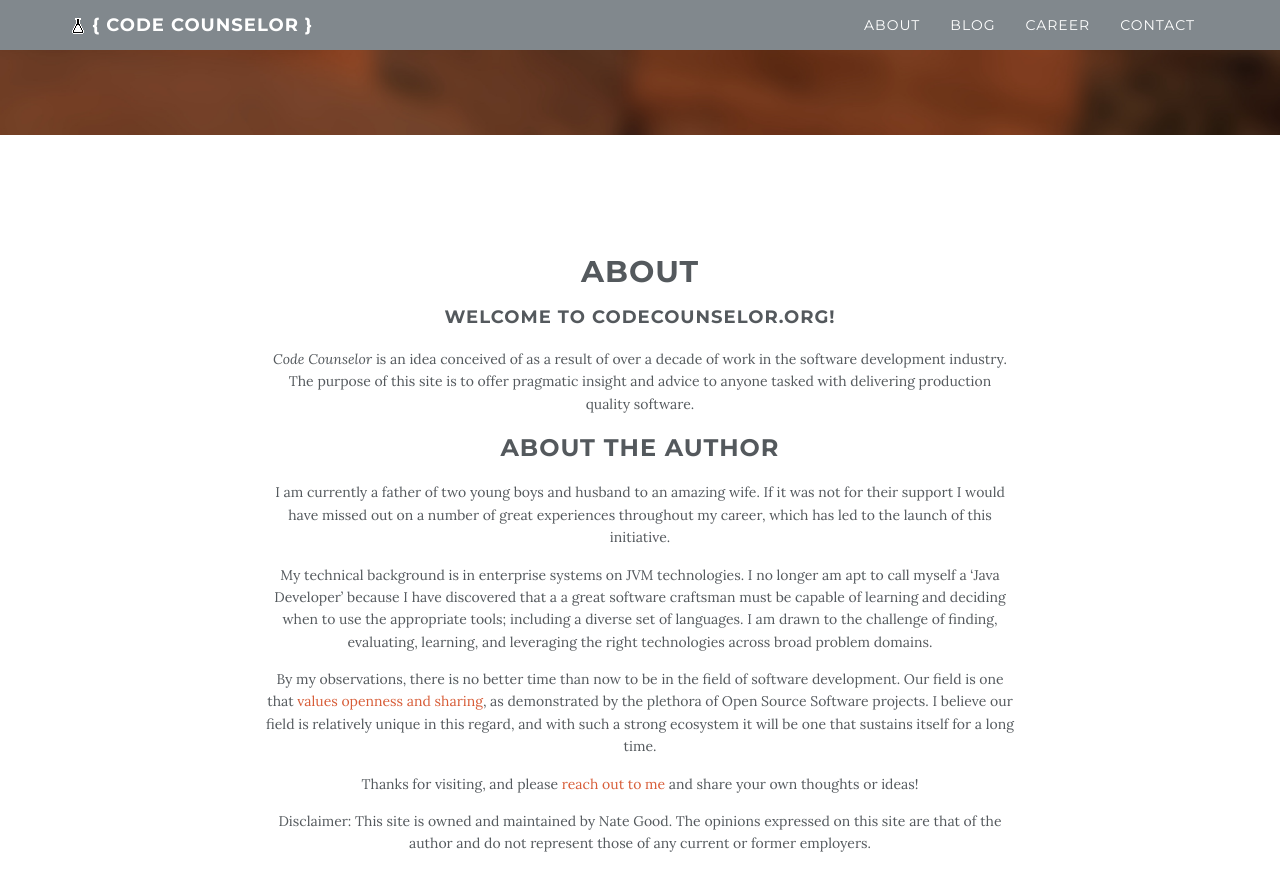
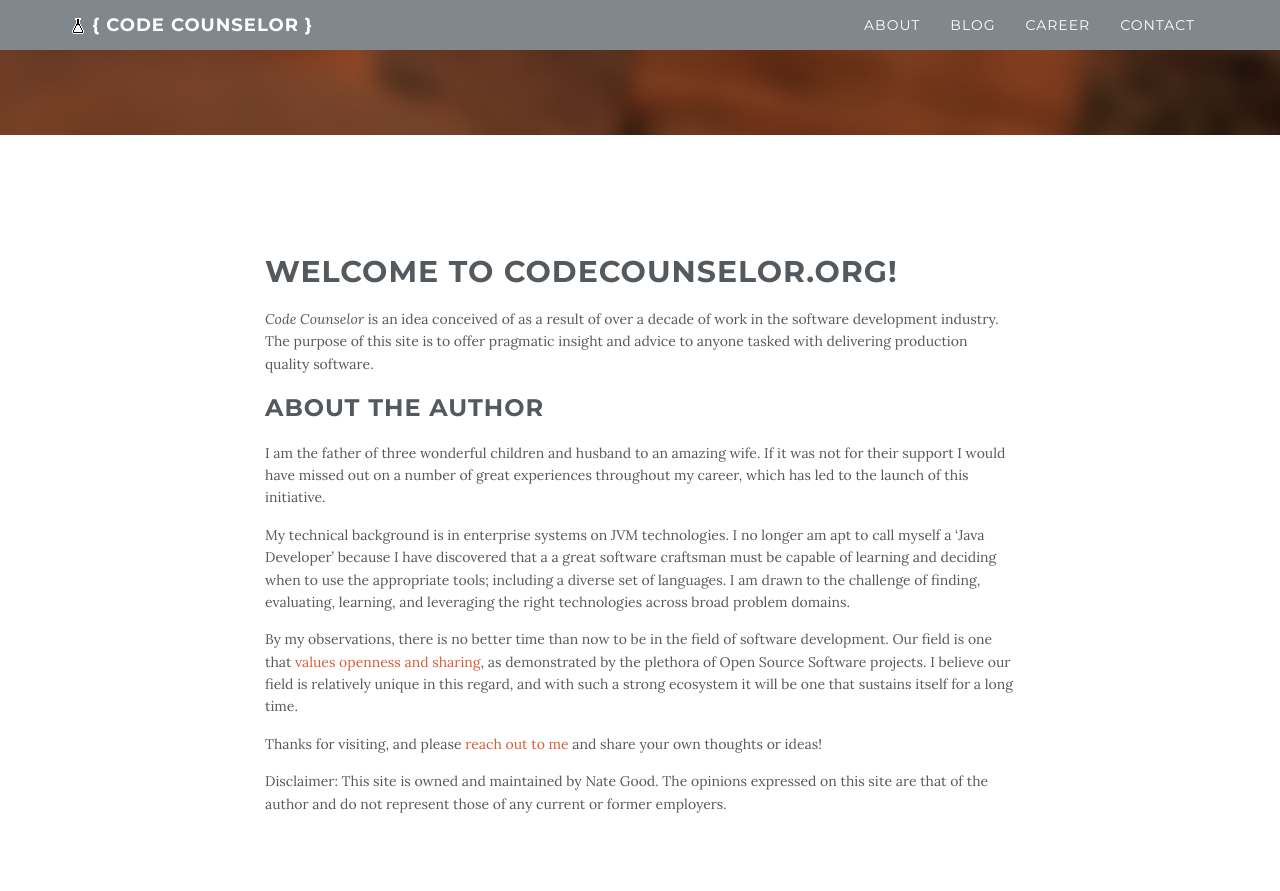
Before and after one commit to codecounselor/codecounselor.github.io, a Jekyll site: the page built from index.html, in a window 1280 px wide and 900 px high, scrolled down 765 px. Shown: the top 891 px of the window. Built offline with Jekyll 4.4.1, drawn with Linux system fonts in a browser that asks for light colours; comment, search, counter and statistics services are not loaded; some of the changed text lies outside the part shown.

Commit message:
Tweaked styles, updated about page

```diff
--- a/_includes/about.html
+++ b/_includes/about.html
@@ -1,8 +1,8 @@
 <!-- About Section -->
-<section id="{{ page.title }}" class="container content-section text-center">
+<section id="{{ page.title }}" class="container content-section post">
   <div class="row">
       <div class="col-lg-8 col-lg-offset-2">
         {{ page.content | markdownify }}
-  </div>
+      </div>
   </div>
 </section>
--- a/_includes/latest-post.html
+++ b/_includes/latest-post.html
@@ -5,15 +5,25 @@
 
         {{ page.content | markdownify }}
 
-        {% assign post = site.posts.first %}
-        <h4> <strong> {{ post.date | date_to_string }} </strong>
-          <small class="category">. {{ post.category }} .</small>
-          <strong> <a href="{{ post.url }}">{{ post.title }} </a> </strong>
-          <small> <a href="{{ post.url }}#disqus_thread">Comments</a></small>
+        <!-- {% assign post = site.posts.first %} -->
+        {% for post in site.posts limit:2 %}
+        <h4>
+          <div>
+            <strong> <a href="{{ post.url }}">{{ post.title }} </a> </strong>
+          </div>
+          <div>
+            <strong> {{ post.date | date_to_string }} </strong>
+            <small class="category">. {{ post.category }} .</small>
+            <small> <a href="{{ post.url }}#disqus_thread">Comments</a></small>
+          </div>
         </h4>
 
+        <div class="post">
         <!-- Can use post.excerpt instead of content/truncatewords -->
         {{ post.content | markdownify | truncatewords: site.post-preview-words | strip_html}}
+        <a href="{{ post.url }}">continue reading</a>
+        </div>
+        {% endfor %}
 
         <a href="/blog/index.html"><h4><strong>View more posts</strong></h4></a>
 
--- a/about.html
+++ b/about.html
@@ -3,15 +3,13 @@ layout: null
 section-type: about
 title: About
 ---
-## About
-
-#### Welcome to CodeCounselor.org!
+## Welcome to CodeCounselor.org!
 
 _Code Counselor_ is an idea conceived of as a result of over a decade of work in the software development industry.  The purpose of this site is to offer pragmatic insight and advice to anyone tasked with delivering production quality software.
 
 ### About the Author
 
-I am currently a father of two young boys and husband to an amazing wife.  If it was not for their support I would have missed out on a number of great experiences throughout my career, which has led to the launch of this initiative.
+I am the father of three wonderful children and husband to an amazing wife.  If it was not for their support I would have missed out on a number of great experiences throughout my career, which has led to the launch of this initiative.
 
 My technical background is in enterprise systems on JVM technologies.  I no longer am apt to call myself a 'Java Developer' because I have discovered that a a great software craftsman must be capable of learning and deciding when to use the appropriate tools; including a diverse set of languages.  I am drawn to the challenge of finding, evaluating, learning, and leveraging the right technologies across broad problem domains.
 
--- a/css/codecounselor.scss
+++ b/css/codecounselor.scss
@@ -387,3 +387,7 @@ body {
     margin: 0 auto;
     display: block;
 }
+
+.post {
+  text-align: left
+}
```
